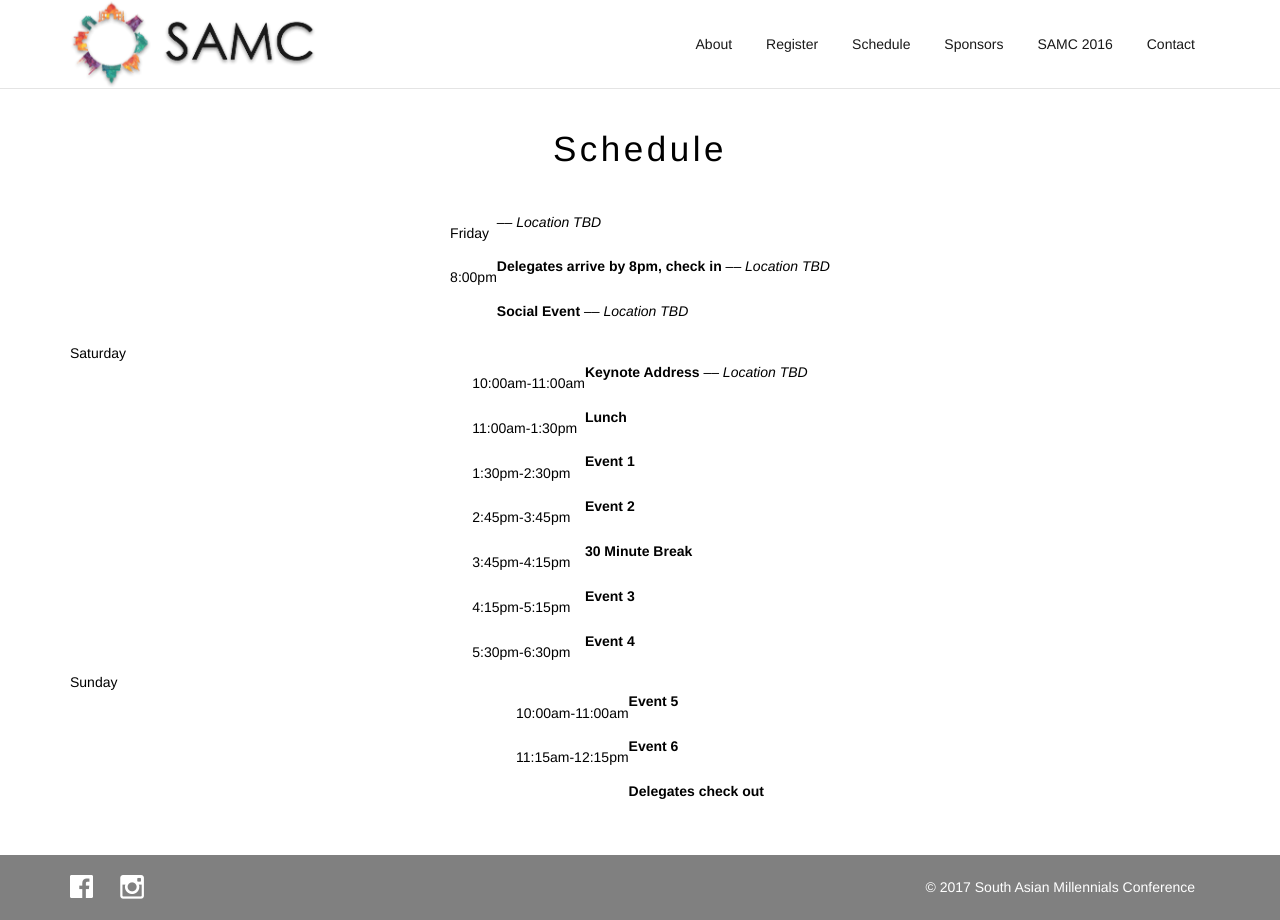
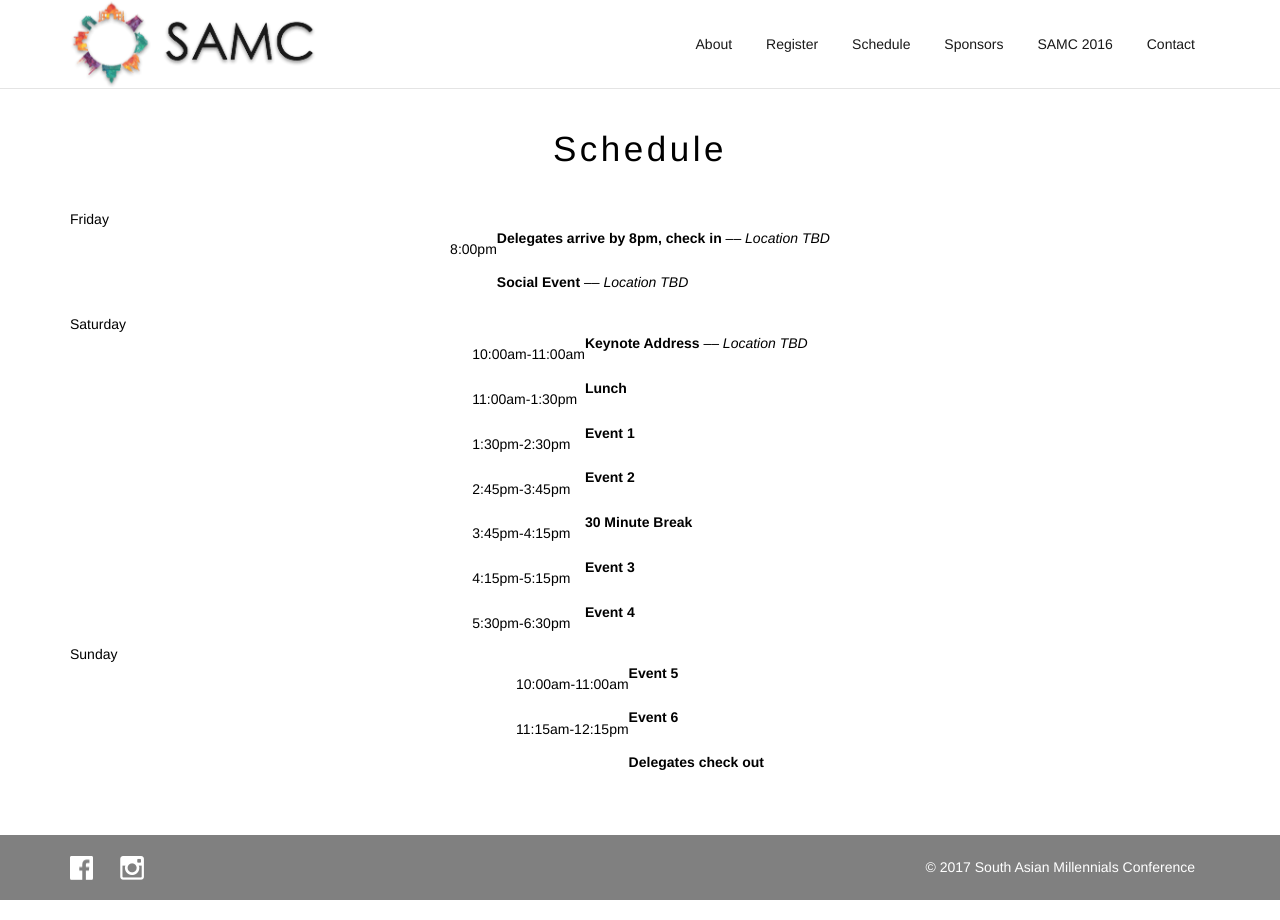
Before and after one commit to samconf/samconf.github.io, a Jekyll site: the page built from schedule/index.html, in a window 1280 px wide. Built offline with Jekyll 4.4.1, drawn with Linux system fonts in a browser that asks for light colours.

Commit message:
Going back to previous layout on schedule

```diff
--- a/schedule/index.html
+++ b/schedule/index.html
@@ -7,12 +7,7 @@
 <div class="container">
     <table class="fridayschedule">
         <tbody>
-            <tr>
-                <td>Friday</td>
-                <td><strong></strong> <i>–– Location TBD</i>
-                <br><br></td>
-            </tr>
-            <tr>
+            <tr>Friday
                 <td>8:00pm</td>
                 <td><strong>Delegates arrive by 8pm, check in</strong> <i>–– Location TBD</i>
                 <br><br></td>
```
